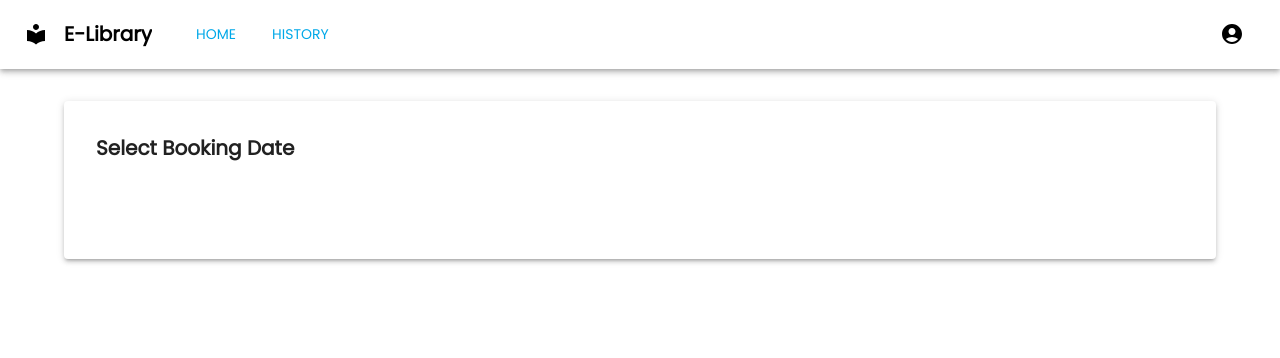
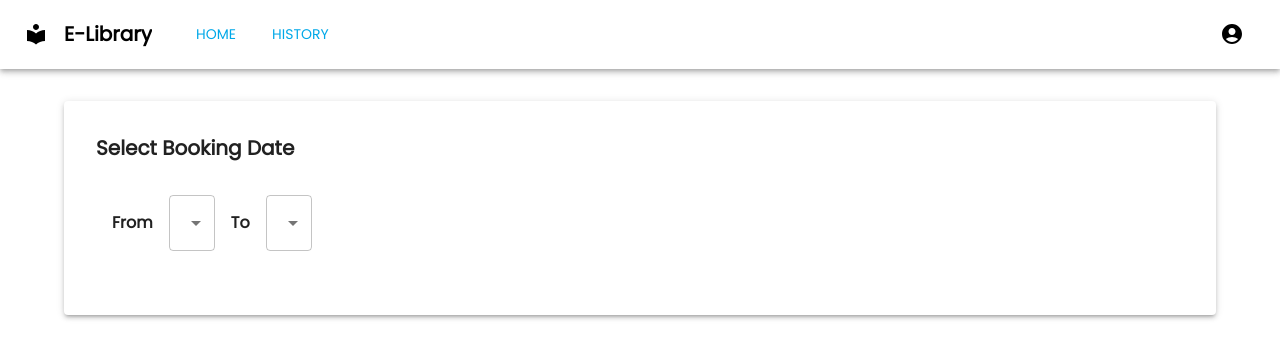
Before and after one commit to houama/smartlock-frontend, a React (Create React App) app: page /booking in a window 1280 px wide. Shown: the top 358 px of the page. Built offline with nearby package versions, Linux system fonts and the light colour scheme.

Commit message:
added booking menu

```diff
--- a/src/pages/Users/Booking/Booking.js
+++ b/src/pages/Users/Booking/Booking.js
@@ -6,7 +6,7 @@ import {
   Grid,
   TextField,
   MenuItem,
-  Select
+  Select,
 } from "@mui/material";
 
 import DatePicker from "@mui/lab/DatePicker";
@@ -17,13 +17,16 @@ import AppbarUser from "../../../components/AppbarUser/AppbarUser";
 
 const Booking = () => {
   const [value, setValue] = useState(new Date());
-  const timeOption = []
+  const [startTime, setStart] = useState('');
+  const [endTime, setEnd] = useState('');
 
-  for(var hour=8; hour<17; hour++){
-    timeOption.push(hour.toString()+":00 UTC")
-    }
+  const [timeList, setTimeList] = useState([])
 
-    console.log(timeOption)
+  const timeOption = [];
+
+  for (var hour = 8; hour < 18; hour++) {
+    timeOption.push(hour.toString() + ":00");
+  }
 
   return (
     <div>
@@ -41,7 +44,7 @@ const Booking = () => {
               Select Booking Date
             </Typography>
 
-            <Grid sx={{ mt: 4, mb: 4 }} container direction="row">
+            <Grid sx={{ mt: 4, mb: 4 }} container direction="row" alignItems="center">
               <LocalizationProvider dateAdapter={AdapterDateFns}>
                 <DatePicker
                   disableFuture
@@ -55,27 +58,20 @@ const Booking = () => {
                   renderInput={(params) => <TextField {...params} />}
                 />
               </LocalizationProvider>
-              <Typography></Typography>
+              <Typography sx={{ mx: 2, fontWeight: "bold", fontSize: 16 }}>From</Typography>
+              <Select label="Start" autoWidth value={startTime}>
+                {timeOption.map((time) => (
+                  <MenuItem key={"start" + time} value={time}>{time}</MenuItem>
+                ))}
+              </Select>
 
-              {/* <TextField
-                name="start_time"
-                variant="outlined"
-                // error={error}
-                required
-                fullWidth
-                value={recordData[`${item.name}`]}
-                label={item.label}
-                // autoFocus={autofocus}
-                type={item.type}
-                select
-                disabled={item.editable === false}
-              >
-                {item.type === "option"
-                  ? item.option.map((option) => {
-                      return <MenuItem value={option}>{option}</MenuItem>;
-                    })
-                  : null}
-              </TextField> */}
+              <Typography sx={{ mx: 2, fontWeight: "bold", fontSize: 16 }}>To</Typography>
+
+              <Select label="End" autoWidth value={endTime}>
+                {timeOption.map((time) => (
+                  <MenuItem key={"end" + time} value={time}>{time}</MenuItem>
+                ))}
+              </Select>
             </Grid>
           </Paper>
         </Grid>
```
